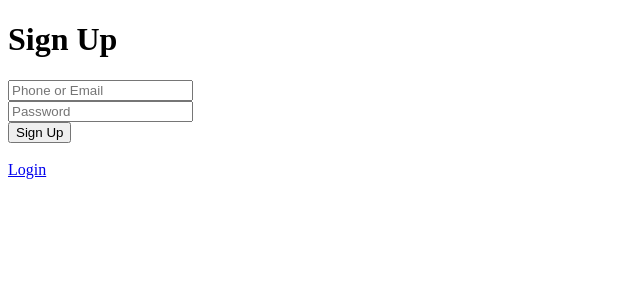
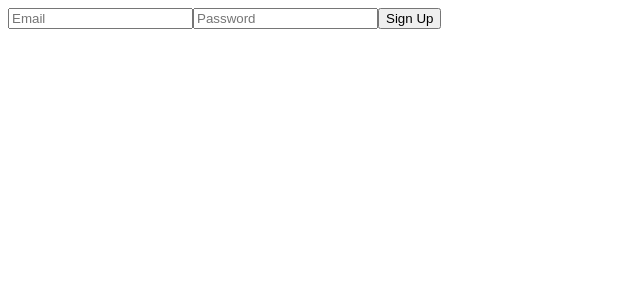
Before and after one commit to nwukodavid/Daveai-frontend-, a React (Create React App) app: page /signup in a window 1280 px wide. Shown: the top 300 px of the page, without its empty margins (0-640 px from the left). Built offline with nearby package versions, Linux system fonts and the light colour scheme.

Commit message:
Update Signup.js

```diff
--- a/src/Signup.js
+++ b/src/Signup.js
@@ -1,15 +1,45 @@
-import React from 'react';
-import { Link } from 'react-router-dom';
+import React, { useState } from 'react';
 
 function Signup() {
+  const [email, setEmail] = useState('');
+  const [password, setPassword] = useState('');
+
+  const handleSignup = async (e) => {
+    e.preventDefault();
+
+    const response = await fetch(`${process.env.REACT_APP_BACKEND_URL}/auth/signup`, {
+      method: 'POST',
+      headers: { 'Content-Type': 'application/json' },
+      body: JSON.stringify({ email, password })
+    });
+
+    const data = await response.json();
+
+    if (data.success) {
+      alert('Signup successful!');
+    } else {
+      alert(data.message || 'Signup failed!');
+    }
+  };
+
   return (
-    <div>
-      <h1>Sign Up</h1>
-      <input type="text" placeholder="Phone or Email" /><br />
-      <input type="password" placeholder="Password" /><br />
-      <button>Sign Up</button><br /><br />
-      <Link to="/">Login</Link>
-    </div>
+    <form onSubmit={handleSignup}>
+      <input
+        type="email"
+        value={email}
+        onChange={(e) => setEmail(e.target.value)}
+        placeholder="Email"
+        required
+      />
+      <input
+        type="password"
+        value={password}
+        onChange={(e) => setPassword(e.target.value)}
+        placeholder="Password"
+        required
+      />
+      <button type="submit">Sign Up</button>
+    </form>
   );
 }
 
```
